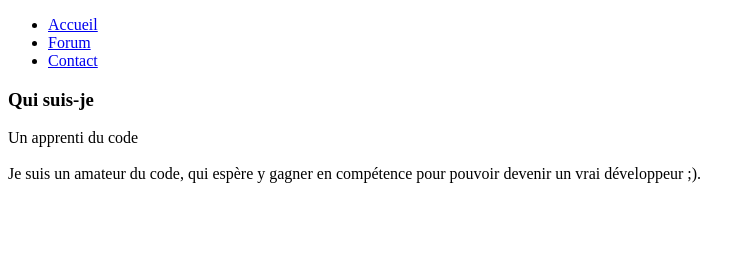
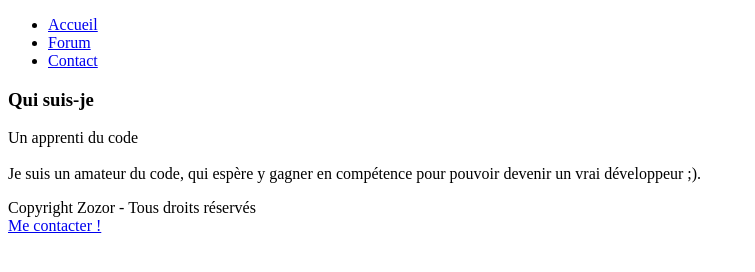
Before and after one commit to dktmody/OC_marcgg_tp_git, a plain HTML site: page index.html in a window 1280 px wide. Shown: the whole page, without its empty margins (0-755 px from the left). Drawn offline with Linux system fonts and the light colour scheme; a script that the page names is missing.

Commit message:
ajout du footer avec un lien me contacter

```diff
--- a/index.html
+++ b/index.html
@@ -20,9 +20,14 @@
         <article>
             <h1>Qui suis-je</h1>
             <p>Un apprenti du code<br>
-            <br>Je suis un amateur du code, qui espère y gagner en compétence pour pouvoir devenir un vrai développeur ;).</p>
+                <br>Je suis un amateur du code, qui espère y gagner en compétence pour pouvoir devenir un vrai
+                développeur ;).</p>
         </article>
     </section>
+    <footer>
+        <p>Copyright Zozor - Tous droits réservés<br />
+            <a href="#">Me contacter !</a></p>
+    </footer>
 </body>
 
 </html>
```
